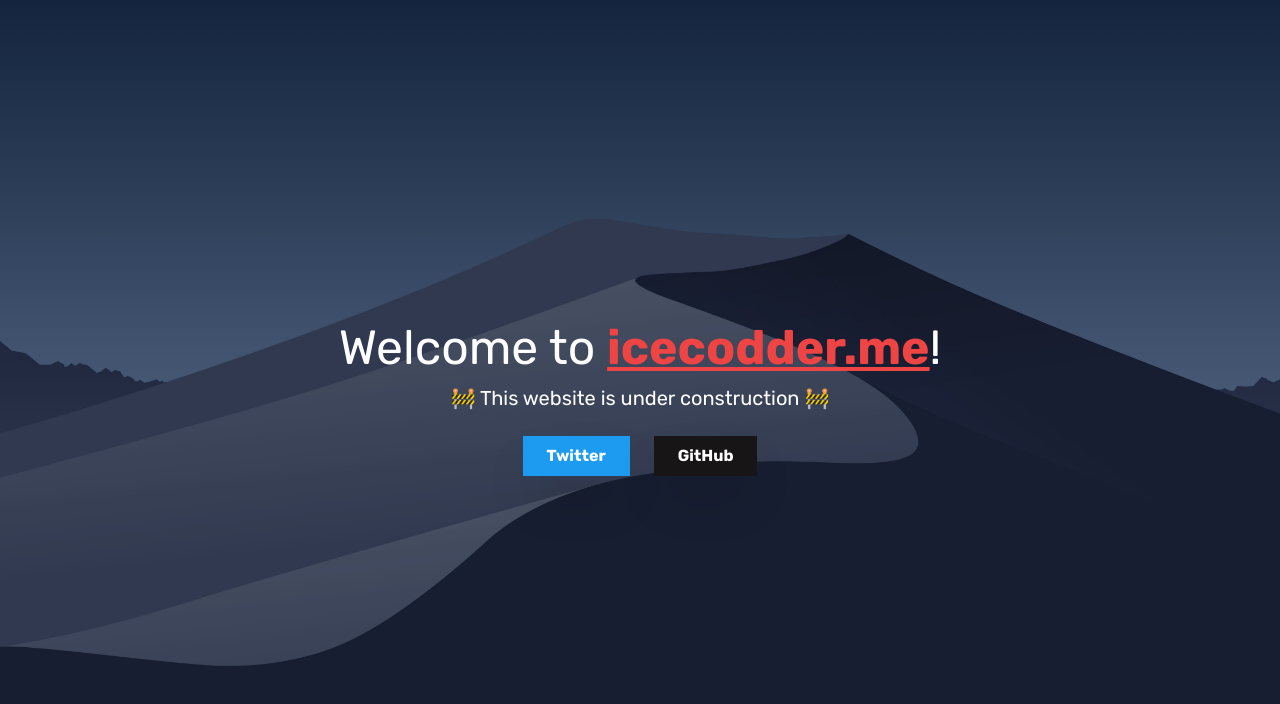
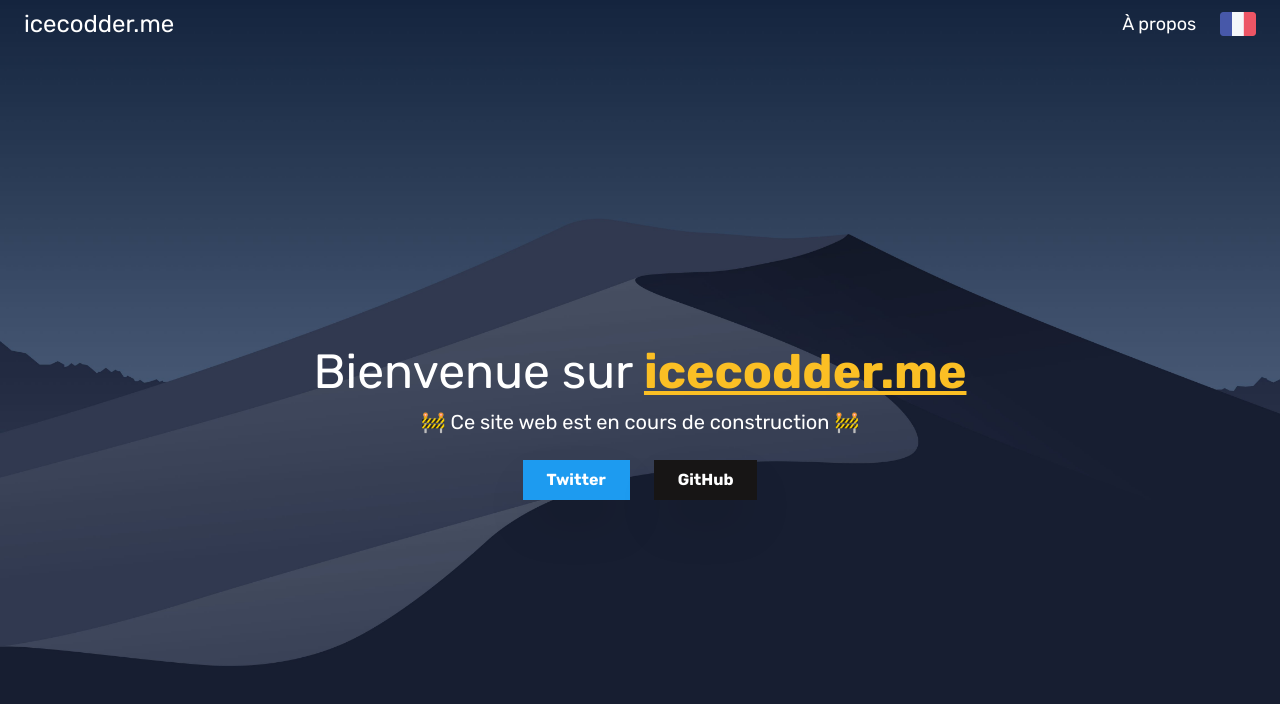
Before and after one commit to icecodder/icecodder.me, a Vue app: page / in a window 1280 px wide. Shown: the top 704 px of the page. Built offline with nearby package versions, Linux system fonts and the light colour scheme.

Commit message:
use component instead of all in app vue

```diff
--- a/src/App.vue
+++ b/src/App.vue
@@ -1,28 +1,22 @@
 <template>
-  <div class="flex flex-col justify-center items-center h-screen space-y-3 bg-hero bg-cover bg-no-repeat">
-    <p class="text-5xl text-white">Welcome to <a class="font-extrabold text-red-500 underline" href="/">{{ website }}</a>!</p>
-    <p class="text-xl text-white">🚧 This website is under construction 🚧</p>
-    <ButtonRow />
+  <div class="flex flex-col h-screen bg-hero bg-cover bg-no-repeat">
+    <NavBar />
+    <Header />
+
+    <About />
   </div>
 </template>
 
 <script>
-import ButtonRow from "./components/ButtonRow.vue";
+import NavBar from "./components/NavBar.vue";
+import Header from "./components/Header.vue";
+import About from "./components/About.vue";
 
 export default {
-  data() {
-    return {
-      website: "icecodder.me"
-    }
-  },
   components: {
-    ButtonRow
+    NavBar,
+    Header,
+    About
   }
 }
 </script>
-
-<style scoped>
-p {
-  font-family: "Rubik", "Poppins", "sans-serif";
-}
-</style>
```
